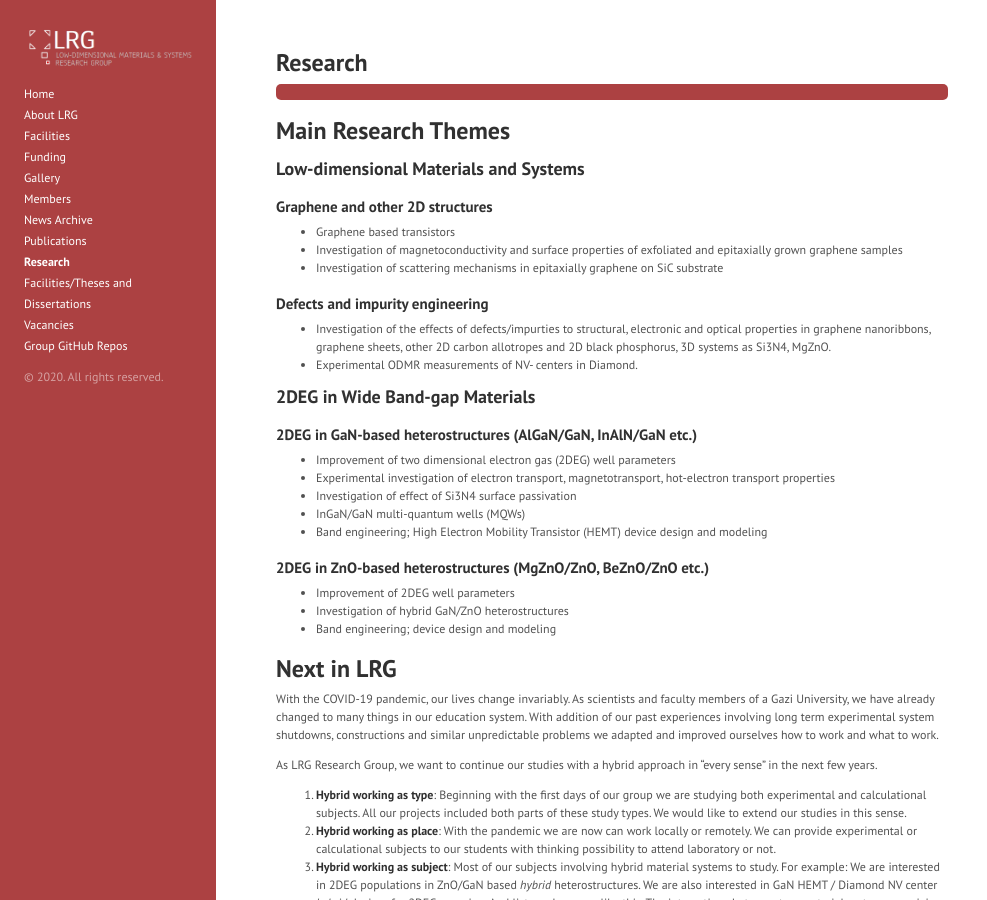
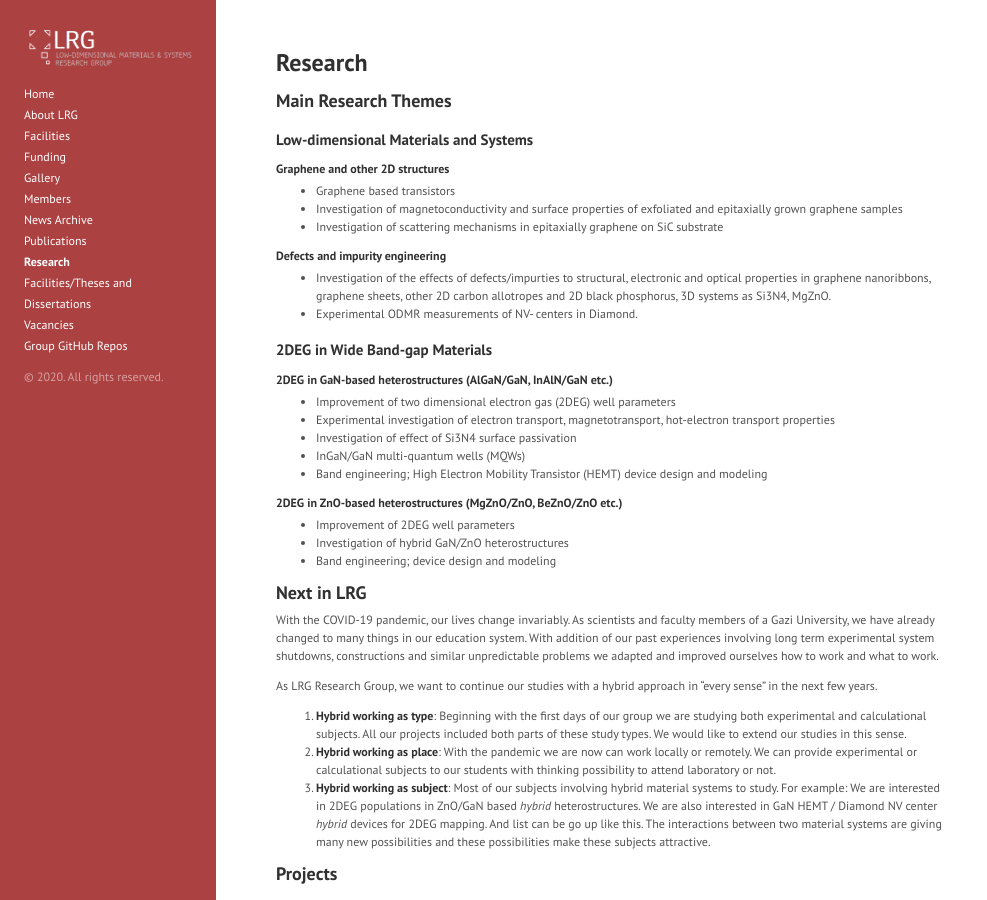
Before and after one commit to lrgresearch/oldwebsite, a Jekyll site: the page built from research.md, in a window 1280 px wide and 900 px high. Shown: the whole window, without its empty margins (0-987 px from the left). Built offline with Jekyll 4.4.1, drawn with Linux system fonts in a browser that asks for light colours.

Commit message:
Update research.md

```diff
--- a/research.md
+++ b/research.md
@@ -3,33 +3,32 @@ layout: page
 title: Research
 ---
 
-![Image](files/ribbon.png)
 
-# Main Research Themes
-## Low-dimensional Materials and Systems
-### Graphene and other 2D structures
+## Main Research Themes
+### Low-dimensional Materials and Systems
+#### Graphene and other 2D structures
 * Graphene based transistors
 * Investigation of magnetoconductivity and surface properties of exfoliated and epitaxially grown graphene samples
 * Investigation of scattering mechanisms in epitaxially graphene on SiC substrate
 
-### Defects and impurity engineering
+#### Defects and impurity engineering
 * Investigation of the effects of defects/impurties to structural, electronic and optical properties in graphene nanoribbons, graphene sheets, other 2D carbon allotropes and 2D black phosphorus, 3D systems as Si3N4, MgZnO.
 * Experimental ODMR measurements of NV- centers in Diamond.
 
-## 2DEG in Wide Band-gap Materials
-### 2DEG in GaN-based heterostructures (AlGaN/GaN, InAlN/GaN etc.)
+### 2DEG in Wide Band-gap Materials
+#### 2DEG in GaN-based heterostructures (AlGaN/GaN, InAlN/GaN etc.)
 * Improvement of two dimensional electron gas (2DEG) well parameters
 * Experimental investigation of electron transport, magnetotransport, hot-electron transport properties
 * Investigation of effect of Si3N4 surface passivation
 * InGaN/GaN multi-quantum wells (MQWs)
 * Band engineering; High Electron Mobility Transistor (HEMT) device design and modeling
 
-### 2DEG in ZnO-based heterostructures (MgZnO/ZnO, BeZnO/ZnO etc.)
+#### 2DEG in ZnO-based heterostructures (MgZnO/ZnO, BeZnO/ZnO etc.)
 * Improvement of 2DEG well parameters
 * Investigation of hybrid GaN/ZnO heterostructures
 * Band engineering; device design and modeling
 
-# Next in LRG
+## Next in LRG
 With the COVID-19 pandemic, our lives change invariably. As scientists and faculty members of a Gazi University, we have already changed to many things in our education system. With addition of our past experiences involving long term experimental system shutdowns, constructions and similar unpredictable problems we adapted and improved ourselves how to work and what to work.
 
 As LRG Research Group, we want to continue our studies with a hybrid approach in "every sense" in the next few years.
@@ -38,7 +37,7 @@ As LRG Research Group, we want to continue our studies with a hybrid approach in
 2. **Hybrid working as place**: With the pandemic we are now can work locally or remotely. We can provide experimental or calculational subjects to our students with thinking possibility to attend laboratory or not.
 3. **Hybrid working as subject**: Most of our subjects involving hybrid material systems to study. For example: We are interested in 2DEG populations in ZnO/GaN based *hybrid* heterostructures. We are also interested in GaN HEMT / Diamond NV center *hybrid* devices for 2DEG mapping. And list can be go up like this. The interactions between two material systems are giving many new possibilities and these possibilities make these subjects attractive.
 
-# Projects
+## Projects
 
 ### Investigation of Growth Behaviors and 2DEG Properties of of MgZnO/ZnO Heterostructures grown by USPECVD Method
 
@@ -64,7 +63,7 @@ In this project, ultra-thin barrier HEMTs will be designed for different configu
 
 In this project, the effect of in situ grown Si3N4 passivation on electrical, optical and structural properties of 2DEG including AlGaN/GaN structures were investigated in details. For the characterization, Hall effect, quantum Hall effect, high-speed pulse high electric field measurements, Raman, atomic force microscopy, x-ray diffraction and photoluminescence measurements were taken and analyzed. In addition to these experimental methods, the effect of several impurities on electronic and optical properties of Si3N4  material was investigated with density functional theory. In addition, some transistor parameters of high power transistors with Si3N4 passivation with impurities were calculated with device simulations.
 
-# Theses and Dissertations
+## Theses and Dissertations
 
 * RF magnetron sputter system and passive circuit element resistor production and characterization
 * Back side via hole etching application of SiC for GaN based field effect transistors
```
